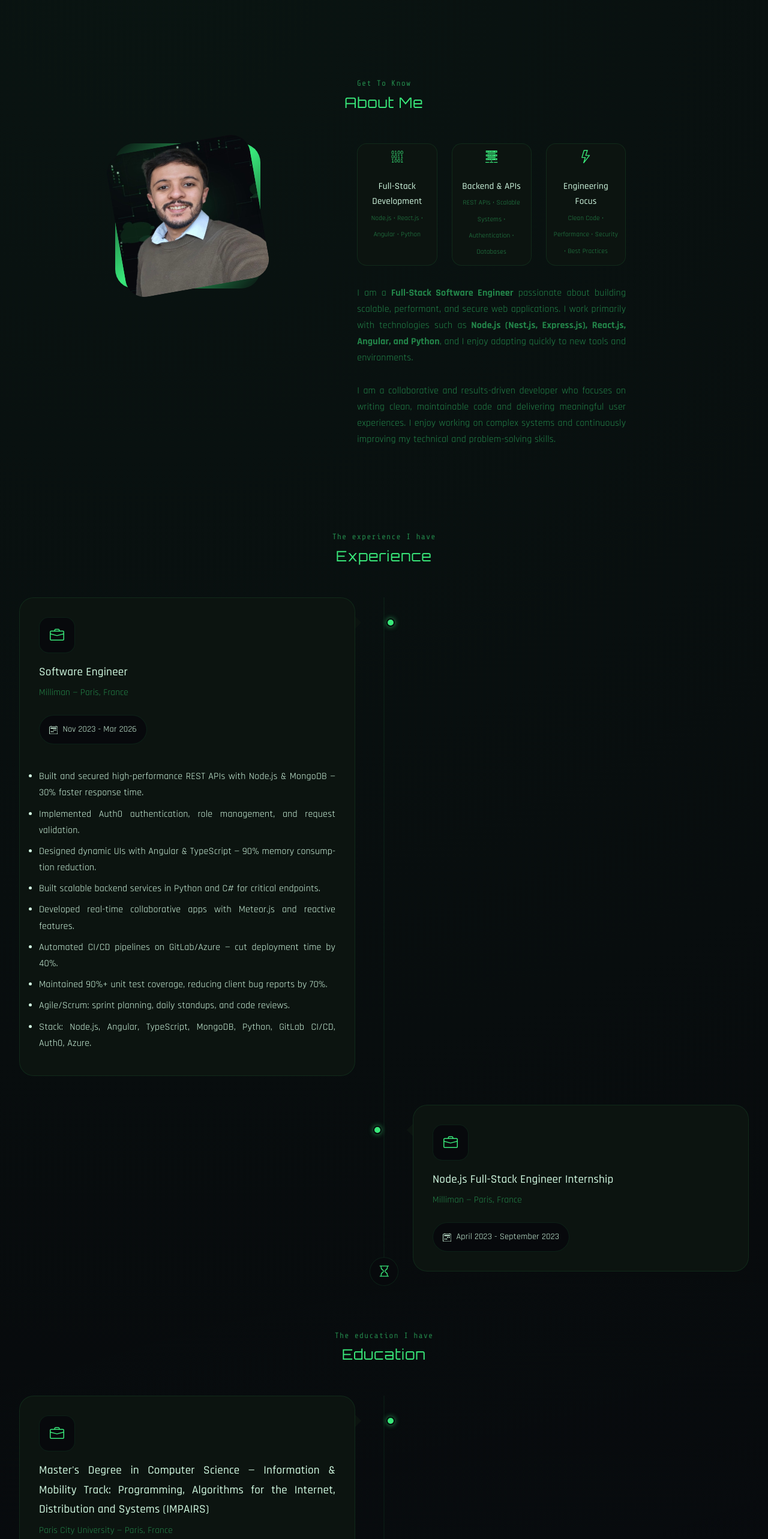
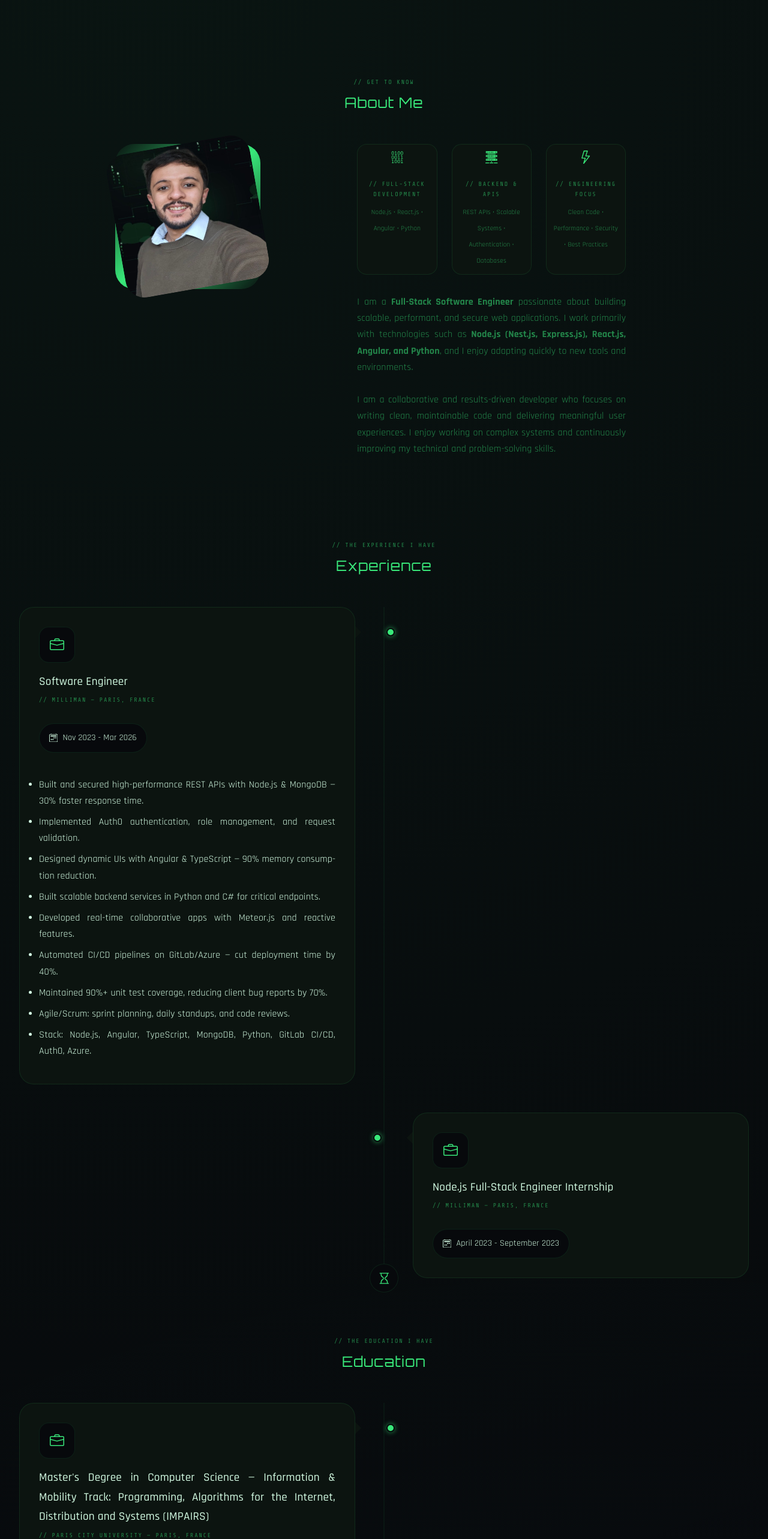
Before and after one commit to yacineak97/yacineak97.github.io, a React (Vite) app: page / in a window 1280 px wide. Shown: the part 800-3366 px from the top of the page at 60% size. Built offline with nearby package versions, Linux system fonts and the light colour scheme.

Commit message:
harmonize section titles

```diff
--- a/src/components/about/about.css
+++ b/src/components/about/about.css
@@ -112,6 +112,19 @@
 	text-align: justify;
 }
 
+#about h5 {
+	font-family: 'Share Tech Mono', monospace;
+	font-size: 10px;
+	color: var(--color-light);
+	letter-spacing: 0.18em;
+	text-transform: uppercase;
+	margin-bottom: 0.4rem;
+}
+
+#about h5::before {
+	content: '// ';
+}
+
 @media screen and (max-width: 1024px) {
 	.about__container {
 		grid-template-columns: 1fr;
--- a/src/components/contact/contact.css
+++ b/src/components/contact/contact.css
@@ -53,6 +53,19 @@ textarea {
 	color: var(--color-white);
 }
 
+#contact h5 {
+	font-family: 'Share Tech Mono', monospace;
+	font-size: 10px;
+	color: var(--color-light);
+	letter-spacing: 0.18em;
+	text-transform: uppercase;
+	margin-bottom: 0.4rem;
+}
+
+#contact h5::before {
+	content: '// ';
+}
+
 @media screen and (max-width: 1024px) {
 	.container.contact__container {
 		grid-template-columns: 1fr;
--- a/src/components/education/education.css
+++ b/src/components/education/education.css
@@ -222,6 +222,19 @@
 	right: 0;
 }
 
+#education h5 {
+	font-family: 'Share Tech Mono', monospace;
+	font-size: 10px;
+	color: var(--color-light);
+	letter-spacing: 0.18em;
+	text-transform: uppercase;
+	margin-bottom: 0.4rem;
+}
+
+#education h5::before {
+	content: '// ';
+}
+
 @media screen and (max-width: 1450px) {
 	.education__top {
 		flex-direction: column;
--- a/src/components/experience/experience.css
+++ b/src/components/experience/experience.css
@@ -218,6 +218,19 @@
 	right: 0;
 }
 
+#experience h5 {
+	font-family: 'Share Tech Mono', monospace;
+	font-size: 10px;
+	color: var(--color-light);
+	letter-spacing: 0.18em;
+	text-transform: uppercase;
+	margin-bottom: 0.4rem;
+}
+
+#experience h5::before {
+	content: '// ';
+}
+
 @media screen and (max-width: 1450px) {
 	.experience__top {
 		flex-direction: column;
--- a/src/components/projects/projects.css
+++ b/src/components/projects/projects.css
@@ -58,6 +58,19 @@
 	opacity: 1;
 }
 
+#projects h5 {
+	font-family: 'Share Tech Mono', monospace;
+	font-size: 10px;
+	color: var(--color-light);
+	letter-spacing: 0.18em;
+	text-transform: uppercase;
+	margin-bottom: 0.4rem;
+}
+
+#projects h5::before {
+	content: '// ';
+}
+
 @media screen and (max-width: 1024px) {
 	.portfolio__container {
 		grid-template-columns: 1fr 1fr;
```
